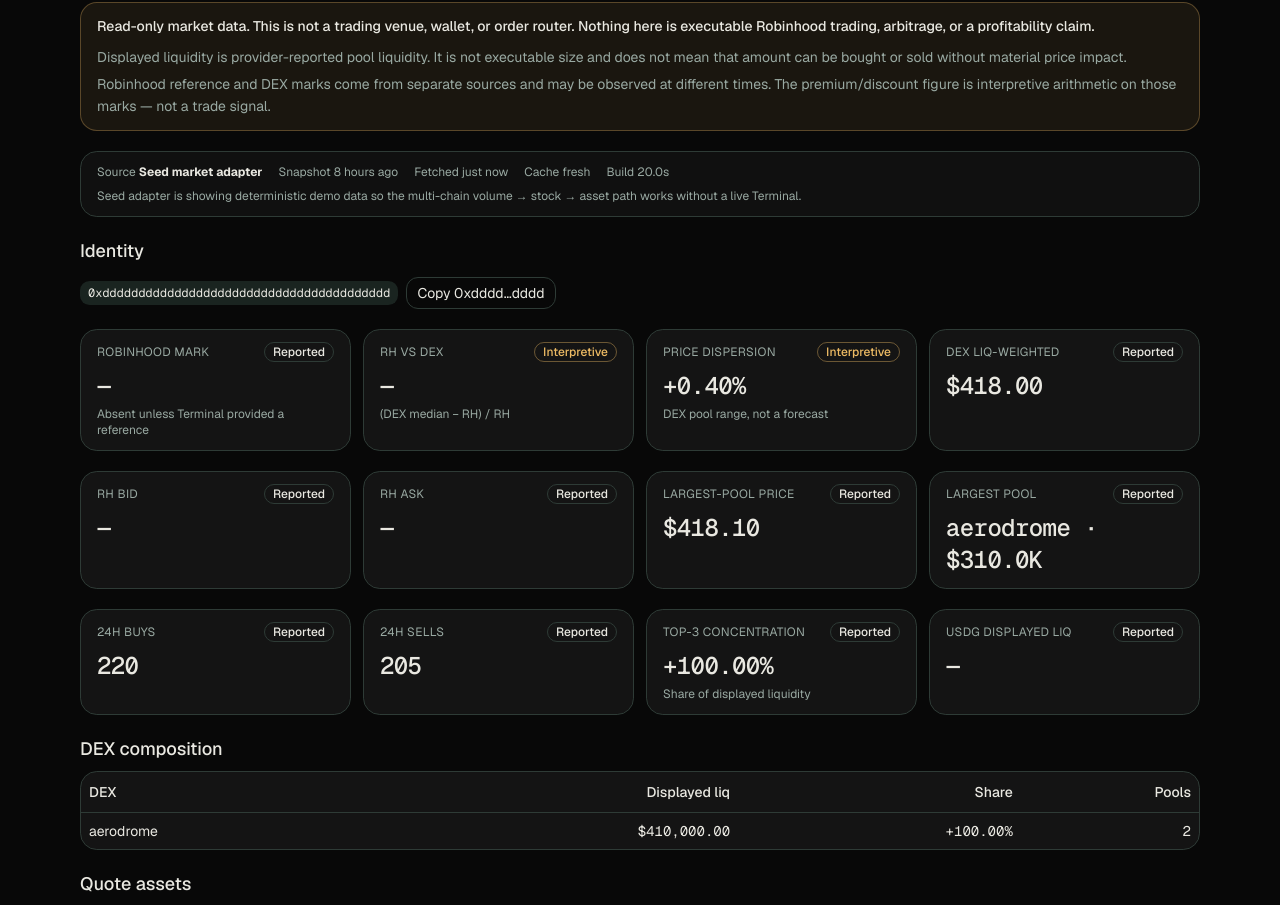
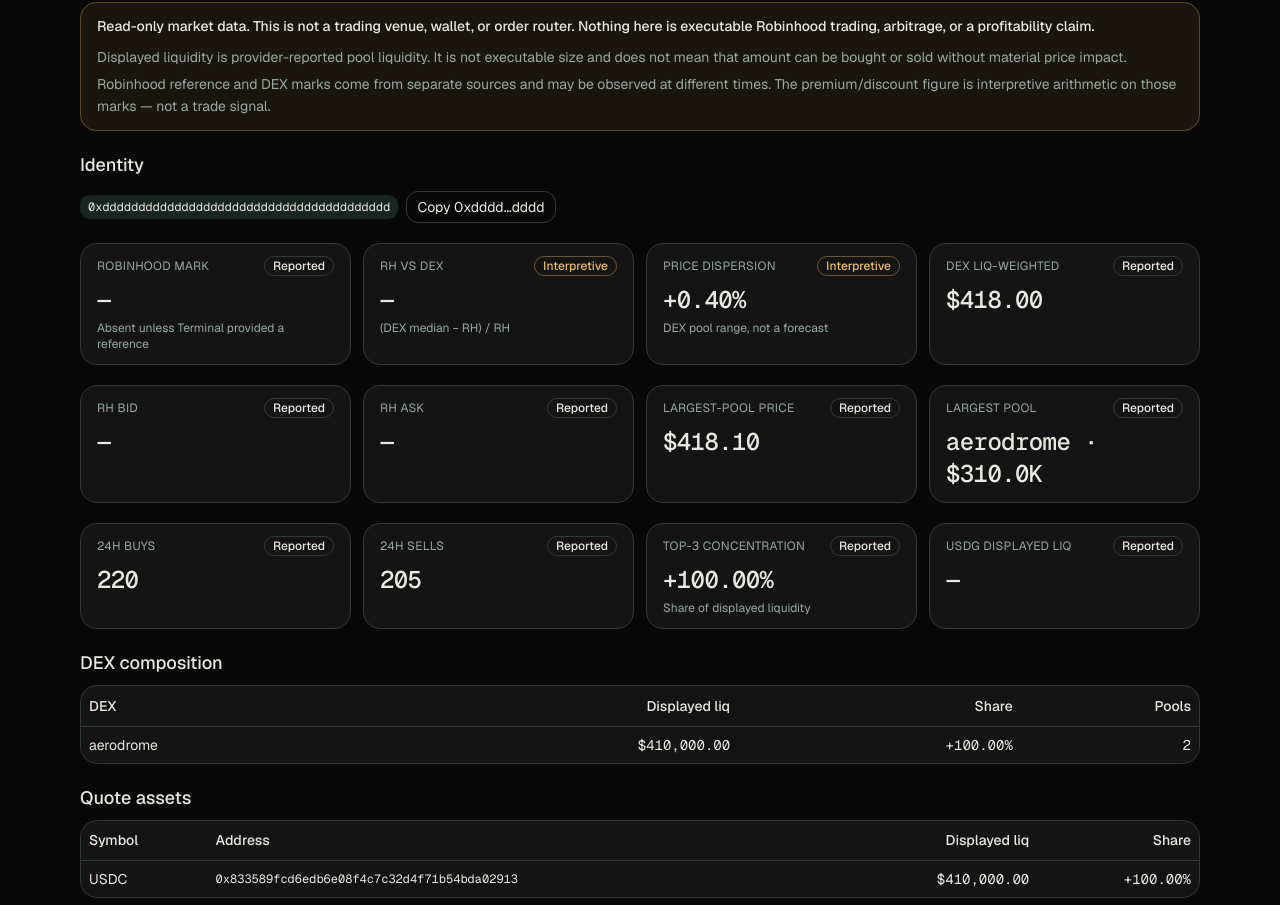
Before and after one commit to cliffweybrecht/stocks-on-the-blockchain, a Next.js app: page /chains/base/assets/MSFT in a window 1280 px wide. Shown: the part 812-1717 px from the top of the page. Built offline with nearby package versions, Linux system fonts and the light colour scheme.

Commit message:
Remove Statistics footer blurb and provenance line from asset detail.
Cliff marked the coverage-note explanation and the DexScreener freshness line under Statistics; keep the stats grid and pools table unchanged.

Co-authored-by: cliffweybrecht <cliffweybrecht@gmail.com>

```diff
--- a/src/app/chains/[chainId]/assets/[symbol]/page.tsx
+++ b/src/app/chains/[chainId]/assets/[symbol]/page.tsx
@@ -6,7 +6,6 @@ import { EmptyState } from "@/components/empty-state";
 import { ErrorState } from "@/components/error-state";
 import { Metric } from "@/components/metric";
 import { PageShell } from "@/components/page-shell";
-import { ProvenanceBar } from "@/components/provenance-bar";
 import { TrustBanner } from "@/components/trust-banner";
 import {
   Table,
@@ -95,10 +94,8 @@ export default async function AssetPage({
             history={priceHistory}
           />
           <AssetStatsCard asset={asset} />
-          {asset.coverageNote ? <p className="max-w-2xl text-sm text-muted-foreground">{asset.coverageNote}</p> : null}
 
           {isSolana ? null : <TrustBanner />}
-          <ProvenanceBar provenance={provenance} compact={isSolana} />
 
           {!isSolana ? (
             <>
```
